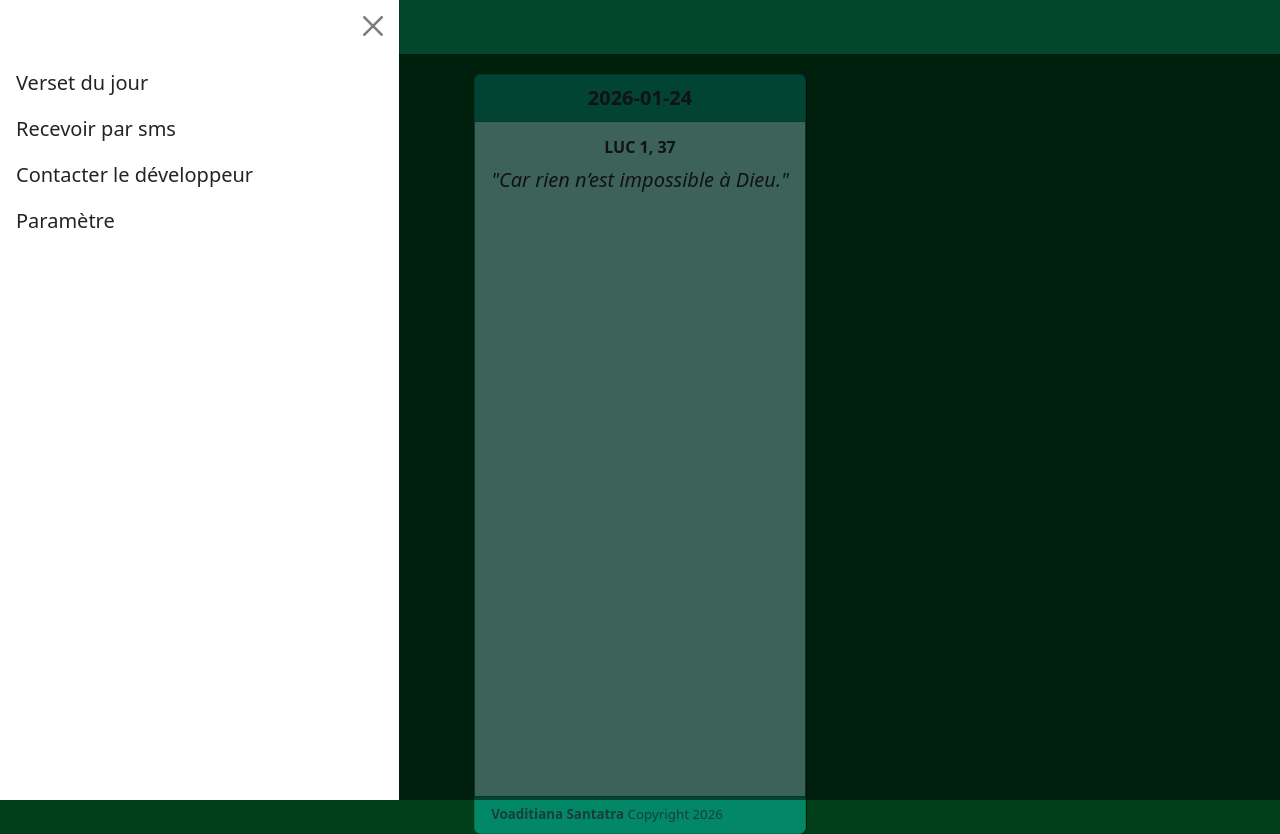
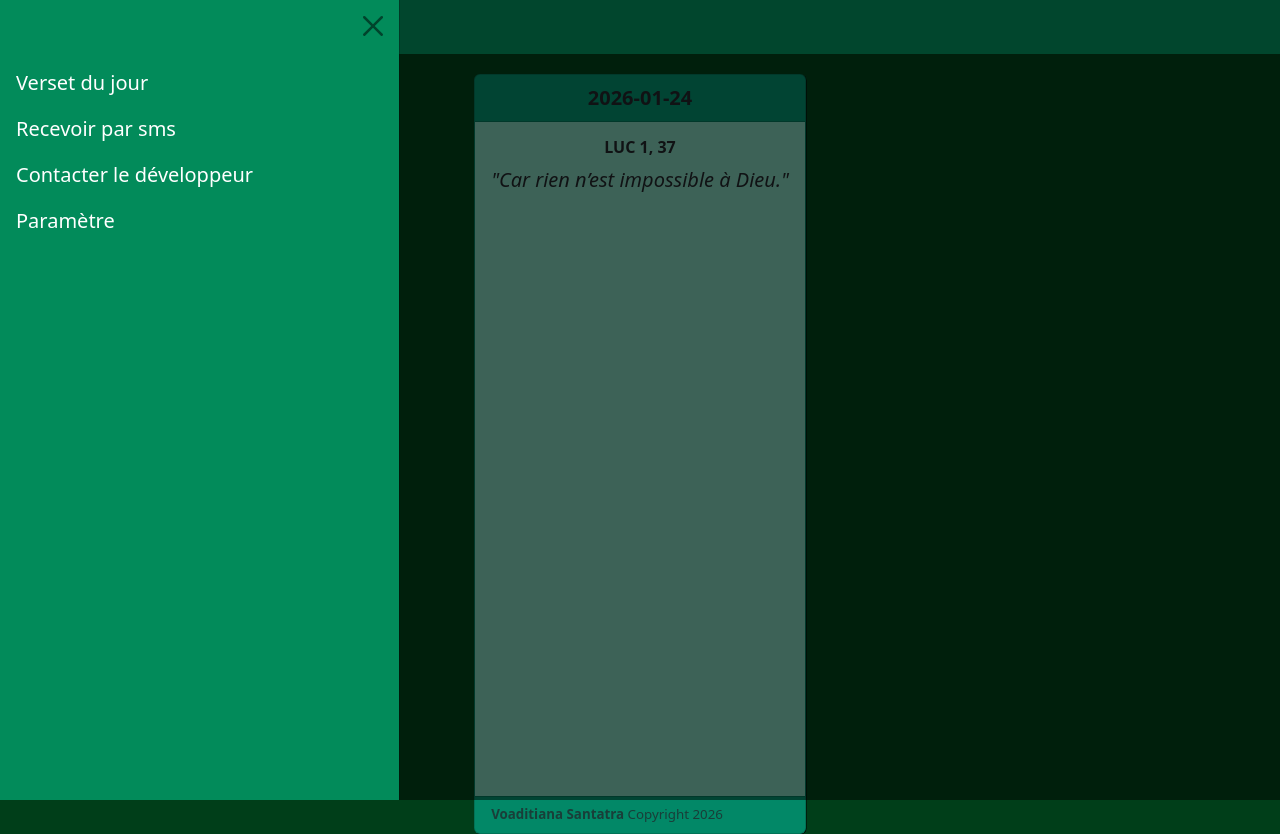
Before and after one commit to Voaditiana/vavaka, a Django app: page / in a window 1280 px wide, after a click that opens the changed part. Run offline with Django 5.2, Linux system fonts and the light colour scheme; some libraries are stand-ins or nearby versions.

Commit message:
Update style.css

```diff
--- a/static/css/style.css
+++ b/static/css/style.css
@@ -41,3 +41,8 @@ body {
 .navbar {
     background-color:#028c5a;
 }
+.offcanvas {
+    width:fit-content;
+    background-color:#028b5a;
+    color:white;
+}
```
